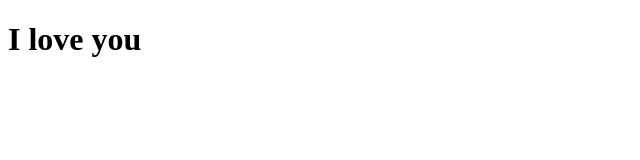
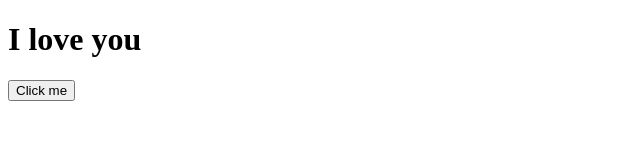
Before and after one commit to margubmurshed/practice-git, a plain HTML site: page index.html in a window 1280 px wide. Shown: the whole page, without its empty margins (0-640 px from the left). Drawn offline with Linux system fonts and the light colour scheme.

Commit message:
button added

```diff
--- a/index.html
+++ b/index.html
@@ -10,6 +10,9 @@
 
 <body>
     <h1>I love you</h1>
+    <div class="container">
+        <button>Click me</button>
+    </div>
 </body>
 
 </html>
```
